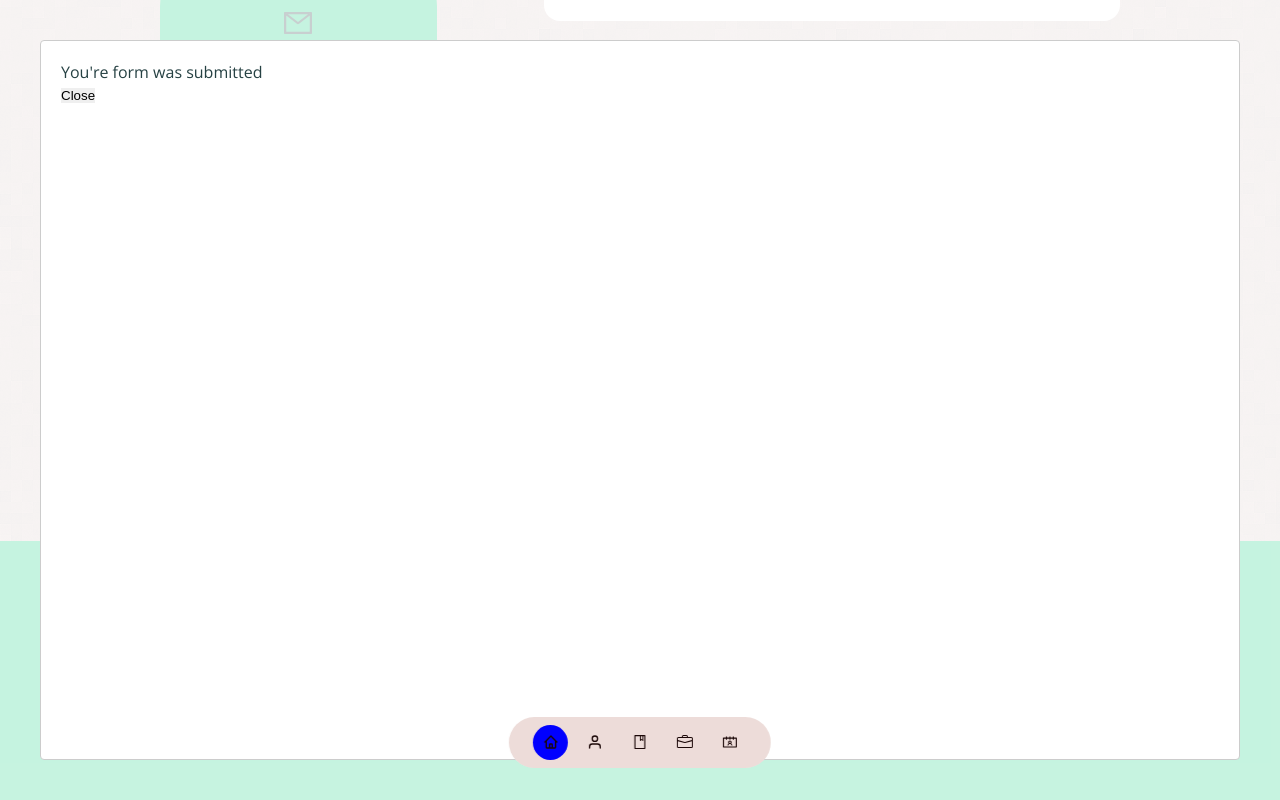
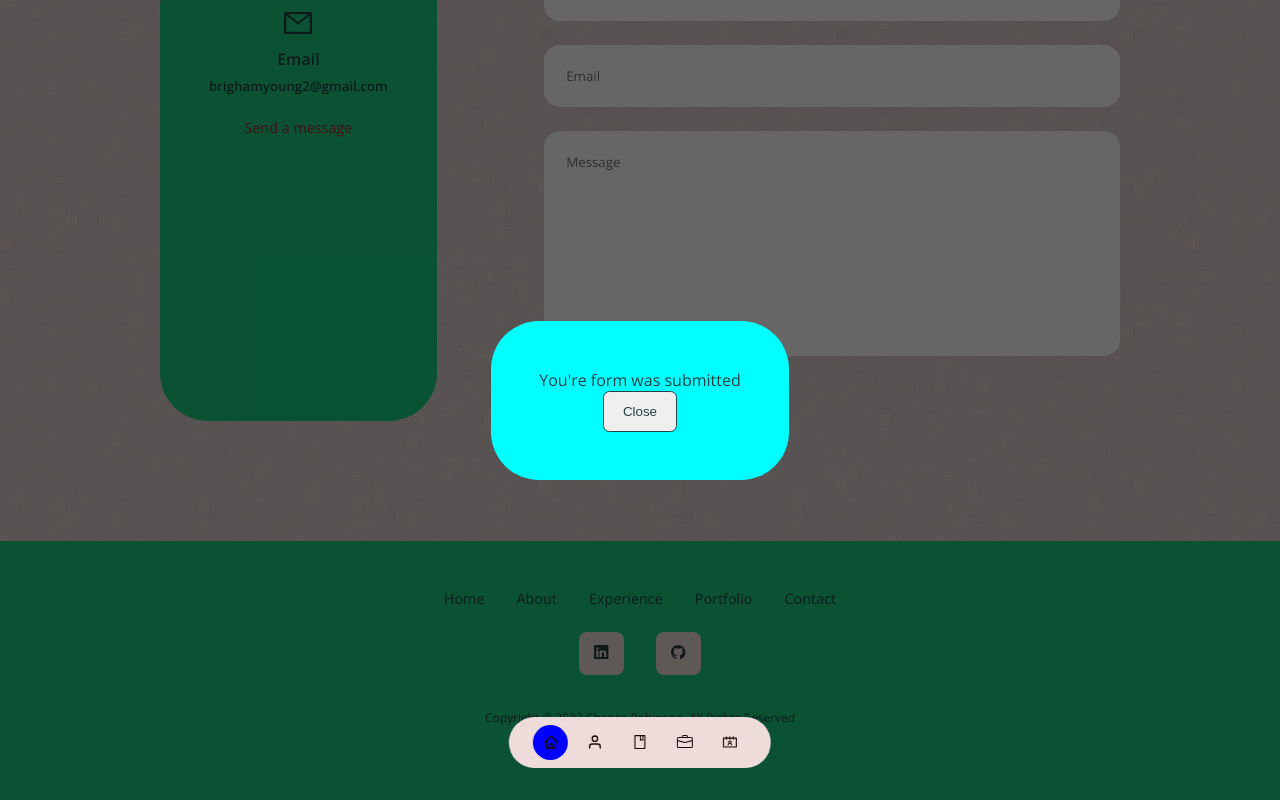
Before and after one commit to chance-robinson/portfolioreact, a React (Create React App) app in the folder react-portfolio/: page / in a window 1280 px wide. Both pictures are taken after typing "Sample", "name@example.com", "Sample" into the empty fields and a click on the button "Send Message". Shown: the part 3909-4709 px from the top of the page. Built offline with nearby package versions, Linux system fonts and the light colour scheme.

Commit message:
fixed modal positioning

```diff
--- a/react-portfolio/package.json
+++ b/react-portfolio/package.json
@@ -39,5 +39,8 @@
       "last 1 firefox version",
       "last 1 safari version"
     ]
+  },
+  "devDependencies": {
+    "@types/react-modal": "^3.13.1"
   }
 }
--- a/react-portfolio/src/components/contact/Contact.jsx
+++ b/react-portfolio/src/components/contact/Contact.jsx
@@ -50,13 +50,13 @@ const Contact = () => {
     <section id='contact'>
       <h5>Let's get in touch</h5>
       <h2>Contact Me</h2>
-      <Modal isOpen={modalSuccess} onRequestClose={() => setModalSuccess(false)} >
+      <Modal isOpen={modalSuccess} onRequestClose={() => setModalSuccess(false)} className="Modal" overlayClassName="Modal__Overlay">
         <p>You're form was submitted</p>
-        <button onClick={() => setModalSuccess(false)}>Close</button>
+        <button className='btn' onClick={() => setModalSuccess(false)}>Close</button>
       </Modal>
-      <Modal isOpen={modalError} onRequestClose={() => setModalError(false)}>
+      <Modal isOpen={modalError} onRequestClose={() => setModalError(false)} className="Modal" overlayClassName="Modal__Overlay">
         <p>Form not submitted, try again.</p>
-        <button onClick={() => setModalError(false)}>Close</button>
+        <button className='btn' onClick={() => setModalError(false)}>Close</button>
       </Modal>
       <div className="container contact__container">
         <div className="contact__options">
--- a/react-portfolio/src/components/contact/contact.css
+++ b/react-portfolio/src/components/contact/contact.css
@@ -65,14 +65,23 @@ input:hover,textarea:hover {
 }
 
 .Modal {
-    background-color: blue;
+    position: absolute;
+    padding: 3rem;
+    display: flex;
+    flex-direction: column;
+    align-items: center;
+    justify-content: center;
+    border-radius: 3rem;
+    background: cyan;
 }
 
-.Overlay {
-    background-color: blue;
+.Modal__Overlay {
+    position: fixed;
+    inset: 0;
+    display: grid;
+    place-items: center;
+    background-color: rgba(0,0,0,.6);
 }
-
-
 
 /* MEDIA QUERIES */
 @media screen and (max-width: 1024px) {
--- a/react-portfolio/src/components/portfolio/Portfolio.jsx
+++ b/react-portfolio/src/components/portfolio/Portfolio.jsx
@@ -3,7 +3,7 @@ import './portfolio.css'
 import { LazyLoadImage } from 'react-lazy-load-image-component';
 
 import PhotoBomb from '../../assets/photobomb.PNG'
-import BasicWebsite from '../../assets/photobomb.PNG'
+import BasicWebsite from '../../assets/basicWebsite.PNG'
 import MotherEarth from '../../assets/motherEarth.PNG'
 import reactPortfolio from '../../assets/portfolioReact.PNG'
 
```
Also changed, not shown: 2 other files (tests, documents, lock files or other folders).
